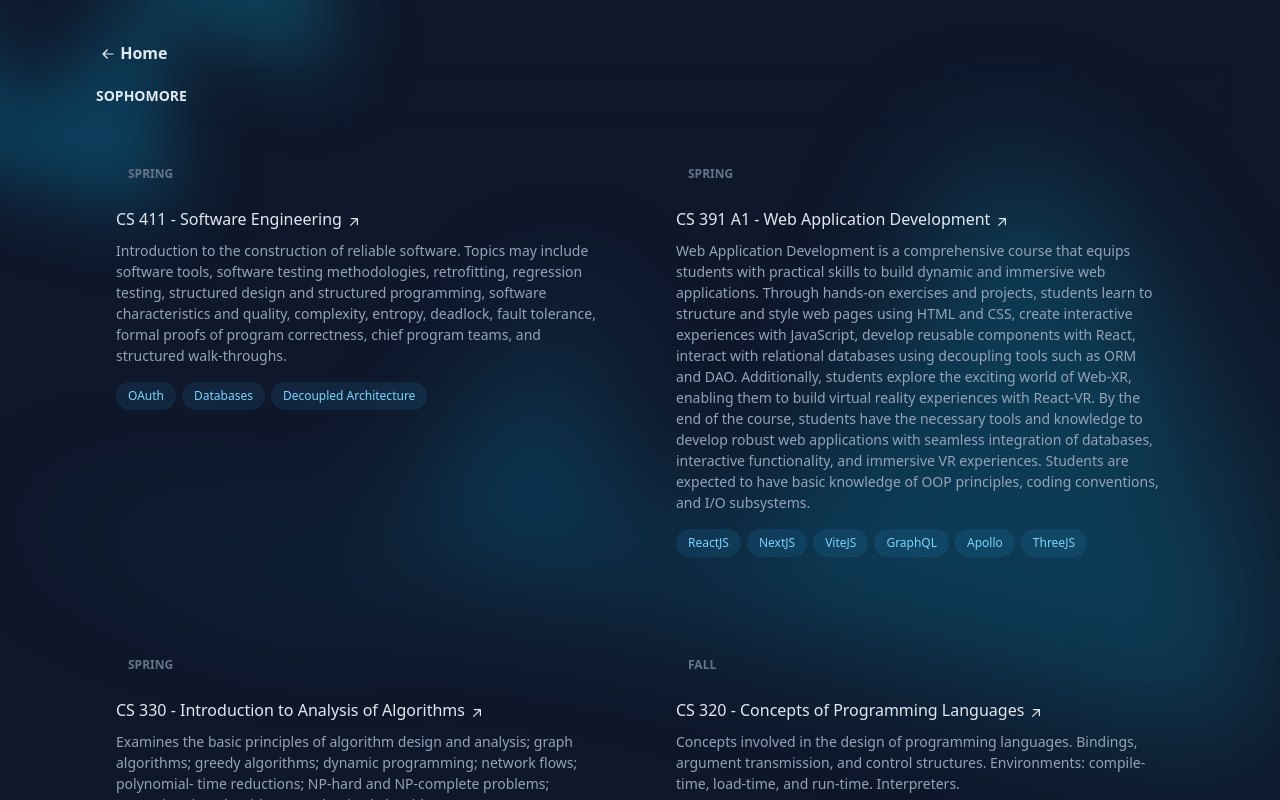
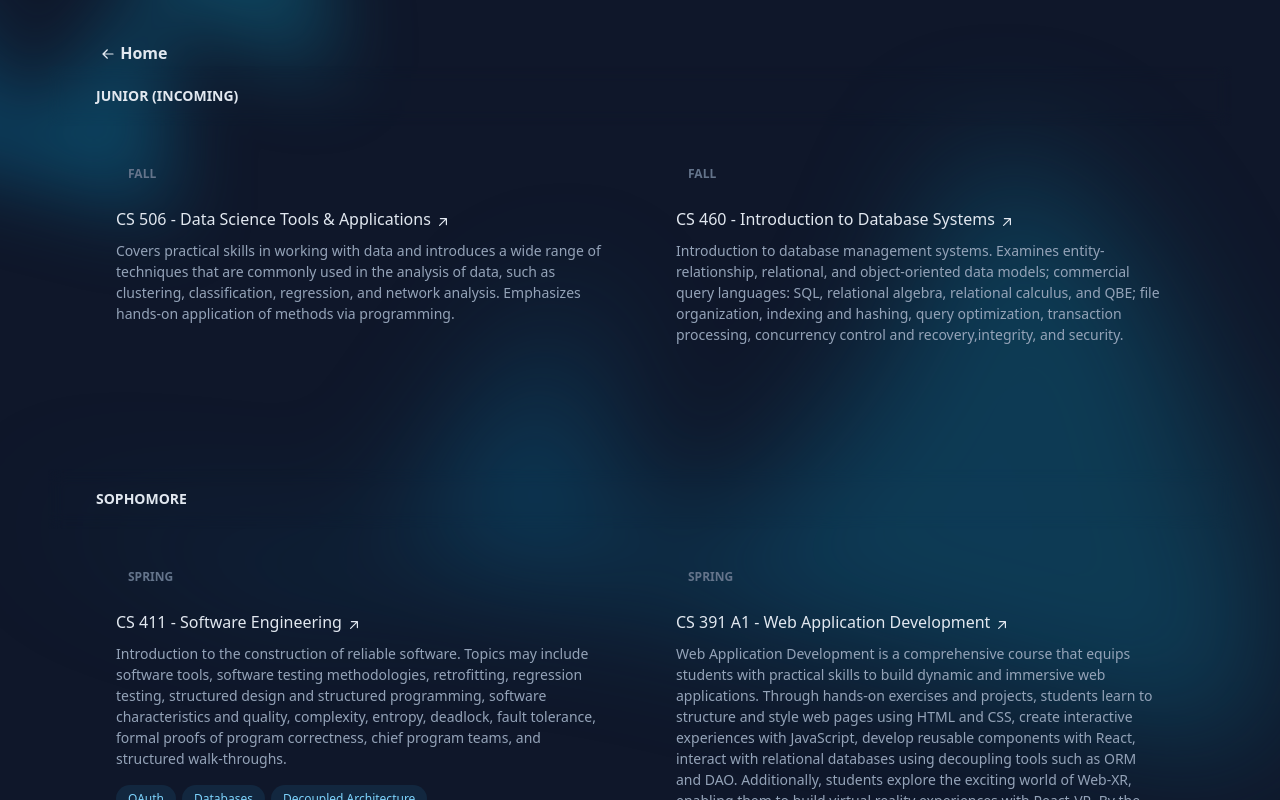
Before and after one commit to Alan0893/v2, a React (Create React App) app: page /courses in a window 1280 px wide. Shown: the top 800 px of the page. Built offline with nearby package versions, Linux system fonts and the light colour scheme.

Commit message:
updated info

```diff
--- /dev/null
+++ b/src/components/courses/Junior.js
@@ -0,0 +1,83 @@
+import React from 'react';
+import {
+	Spacing,
+	Info,
+	H3Container,
+	H3Span,
+	LinkSvg,
+	InfoP,
+	ChipWrapper,
+	Chip,
+	ProjContainer,
+	ProjWrapper,
+	ProjDiv,
+	Time
+} from '../../styles/styles';
+
+const Junior = () => {
+  	return (
+		<div>
+			<ul className={ProjContainer}>
+
+			<li className={Spacing}>
+					<div className={ProjWrapper}>
+						<div className={ProjDiv} />
+						<div className={Time}>
+							Fall
+						</div>
+						<div className={Info}>
+							<h3>
+								<a className={H3Container} href='https://www.bu.edu/academics/cas/courses/cas-cs-506/' target='_blank' rel='noreferrer'>
+									<span className={H3Span} />
+									<span>
+										CS 506 - Data Science Tools & Applications
+										<span className='inline-block'>
+											<svg xmlns='http://www.w3.org/2000/svg' viewBox='0 0 20 20' fill='currentColor' className={LinkSvg}>
+												<path fillRule='evenodd' d='M5.22 14.78a.75.75 0 001.06 0l7.22-7.22v5.69a.75.75 0 001.5 0v-7.5a.75.75 0 00-.75-.75h-7.5a.75.75 0 000 1.5h5.69l-7.22 7.22a.75.75 0 000 1.06z' clipRule='evenodd' />
+											</svg>
+										</span>
+									</span>
+								</a>
+							</h3>
+							<p className={InfoP}>
+								Covers practical skills in working with data and introduces a wide range of techniques that are commonly used in the analysis of data, such as clustering, classification, regression, and network analysis. Emphasizes hands-on application of methods via programming.
+							</p>
+
+						</div>
+					</div>
+				</li>
+
+				<li className={Spacing}>
+					<div className={ProjWrapper}>
+						<div className={ProjDiv} />
+						<div className={Time}>
+							Fall
+						</div>
+						<div className={Info}>
+							<h3>
+								<a className={H3Container} href='https://www.bu.edu/academics/cas/courses/cas-cs-460/' target='_blank' rel='noreferrer'>
+									<span className={H3Span} />
+									<span>
+										CS 460 - Introduction to Database Systems
+										<span className='inline-block'>
+											<svg xmlns='http://www.w3.org/2000/svg' viewBox='0 0 20 20' fill='currentColor' className={LinkSvg}>
+												<path fillRule='evenodd' d='M5.22 14.78a.75.75 0 001.06 0l7.22-7.22v5.69a.75.75 0 001.5 0v-7.5a.75.75 0 00-.75-.75h-7.5a.75.75 0 000 1.5h5.69l-7.22 7.22a.75.75 0 000 1.06z' clipRule='evenodd' />
+											</svg>
+										</span>
+									</span>
+								</a>
+							</h3>
+							<p className={InfoP}>
+								Introduction to database management systems. Examines entity-relationship, relational, and object-oriented data models; commercial query languages: SQL, relational algebra, relational calculus, and QBE; file organization, indexing and hashing, query optimization, transaction processing, concurrency control and recovery,integrity, and security.
+							</p>
+
+						</div>
+					</div>
+				</li>
+
+			</ul>
+		</div>
+  	)
+}
+
+export default Junior;
--- a/src/components/sections/About.js
+++ b/src/components/sections/About.js
@@ -55,15 +55,15 @@ const About = () => {
               </h3>
               <p className={InfoP}>
                 <b>Courses: </b>
-                  Data Structures & OOP in Java,
+                  Software Engineering,
+                  Web Application Development,
+                  Analysis of Algorithms,
+                  Functional Programming,
+                  Statistics,
+                  Computer Systems,
+                  Linear Algebra,
                   Discrete Math,
-                  Linear Algebra,
-                  Computer Systems,
-                  Statistics,
-                  Functional Programming,
-                  Analysis of Algorithms,
-                  Web Application Development,
-                  Software Engineering
+                  Data Structures & OOP in Java
                 <br />
               </p>
             </div>
@@ -123,7 +123,7 @@ const About = () => {
                 <div className='text-slate-500'>High School Diploma, Carl Sagan Honors Program (STEM)</div>
               </h3>
               <p className={InfoP}>
-                <b>GPA: </b> 102.95 <br />
+                <b>GPA:</b> 102.95 | <b>Rank:</b> 7/960 <br />
                 <b>Activities: </b> Cross Country Team, Indoor Track & Field Team <br />
                 <b>Diploma: </b> Regents Advanced Designation with Honor, Regents Designation with Mastery in Science, Regents Advanced Designation with Mastery in Math <br />
                 <b>Awards:</b>
--- a/src/components/sections/Skills.js
+++ b/src/components/sections/Skills.js
@@ -60,6 +60,18 @@ const Skills = () => {
                     <span className={ChipText}>Git</span>
                   </div>
                 </li>
+                <li className='mr-1.5 mt-1'>
+                  <div className={Chip}>
+                    <img src='https://cdn.worldvectorlogo.com/logos/firebase-1.svg' alt='firebase' className={ChipImage} />
+                    <span className={ChipText}>Firebase</span>
+                  </div>
+                </li>
+                <li className='mr-1.5 mt-1'>
+                  <div className={Chip}>
+                    <img src='https://upload.wikimedia.org/wikipedia/commons/thumb/3/38/Jupyter_logo.svg/1767px-Jupyter_logo.svg.png' alt='figma' className={ChipImage} />
+                    <span className={ChipText}>Jupyter Notebook</span>
+                  </div>
+                </li>
               </ul>
             </div>
           </div>
@@ -82,7 +94,7 @@ const Skills = () => {
                 <li className='mr-1.5 mt-1'>
                   <div className={Chip}>
                     <img src='https://www.svgrepo.com/show/353478/bash-icon.svg' alt='bash' className={ChipImage} />
-                    <span className={ChipText}>Bash</span>
+                    <span className={ChipText}>Bash/Shell</span>
                   </div>
                 </li>
                 <li className='mr-1.5 mt-1'>
@@ -93,19 +105,7 @@ const Skills = () => {
                 </li>
                 <li className='mr-1.5 mt-1'>
                   <div className={Chip}>
-                    <img src='https://cdn.worldvectorlogo.com/logos/firebase-1.svg' alt='firebase' className={ChipImage} />
-                    <span className={ChipText}>Firebase</span>
-                  </div>
-                </li>
-                <li className='mr-1.5 mt-1'>
-                  <div className={Chip}>
-                    <img src='https://cdn.worldvectorlogo.com/logos/arduino-1.svg' alt='arduino' className={ChipImage} />
-                    <span className={ChipText}>Arduino</span>
-                  </div>
-                </li>
-                <li className='mr-1.5 mt-1'>
-                  <div className={Chip}>
-                    <img src='https://i.stack.imgur.com/Sx2ec.png' alt='latex' className={ChipImage} />
+                    <img src='https://raw.githubusercontent.com/github/explore/80688e429a7d4ef2fca1e82350fe8e3517d3494d/topics/latex/latex.png' alt='latex' className={ChipImage} />
                     <span className={ChipText}>LaTeX</span>
                   </div>
                 </li>
@@ -121,7 +121,30 @@ const Skills = () => {
                     <span className={ChipText}>Bootstrap</span>
                   </div>
                 </li>
-
+                <li className='mr-1.5 mt-1'>
+                  <div className={Chip}>
+                    <img src='https://cdn.worldvectorlogo.com/logos/vitejs.svg' alt='vitejs' className={ChipImage} />
+                    <span className={ChipText}>ViteJS</span>
+                  </div>
+                </li>
+                <li className='mr-1.5 mt-1'>
+                  <div className={Chip}>
+                    <img src='https://cdn.worldvectorlogo.com/logos/nodejs-icon.svg' alt='nodejs' className={ChipImage} />
+                    <span className={ChipText}>NodeJS</span>
+                  </div>
+                </li>
+                <li className='mr-1.5 mt-1'>
+                  <div className={Chip}>
+                    <img src='https://www.svgrepo.com/show/373945/ocaml.svg' alt='nodejs' className={ChipImage} />
+                    <span className={ChipText}>OCaml</span>
+                  </div>
+                </li>
+                <li className='mr-1.5 mt-1'>
+                  <div className={Chip}>
+                    <img src='https://www.svgrepo.com/show/354113/nextjs-icon.svg' alt='nextjs' className={ChipImage} />
+                    <span className={ChipText}>NextJS</span>
+                  </div>
+                </li>
               </ul>
             </div>
           </div>
@@ -136,18 +159,6 @@ const Skills = () => {
             <div className={Info}>
               <ul className={ChipWrapper}>
 
-                <li className='mr-1.5 mt-1'>
-                  <div className={Chip}>
-                    <img src='https://www.svgrepo.com/show/354113/nextjs-icon.svg' alt='nextjs' className={ChipImage} />
-                    <span className={ChipText}>NextJS</span>
-                  </div>
-                </li>
-                <li className='mr-1.5 mt-1'>
-                  <div className={Chip}>
-                    <img src='https://cdn.worldvectorlogo.com/logos/vitejs.svg' alt='vitejs' className={ChipImage} />
-                    <span className={ChipText}>ViteJS</span>
-                  </div>
-                </li>
                 <li className='mr-1.5 mt-1'>
                   <div className={Chip}>
                     <img src='https://cdn.worldvectorlogo.com/logos/mongodb-icon-1.svg' alt='mongodb' className={ChipImage} />
--- a/src/pages/Courses.js
+++ b/src/pages/Courses.js
@@ -13,6 +13,7 @@ import {
 
 import Freshman from '../components/courses/Freshman';
 import Sophomore from '../components/courses/Sophomore';
+import Junior from '../components/courses/Junior';
 
 const Courses = () => {
   return (
@@ -28,6 +29,13 @@ const Courses = () => {
             </span>
           </span>
         </Link>
+
+        <section id='Junior' className={Section}>
+          <div className={SectionHeading}>
+            <h2 className={SectionH2}>Junior (Incoming)</h2>
+          </div>
+          <Junior />
+        </section>
 
         <section id='Sophomore' className={Section}>
           <div className={SectionHeading}>
```
